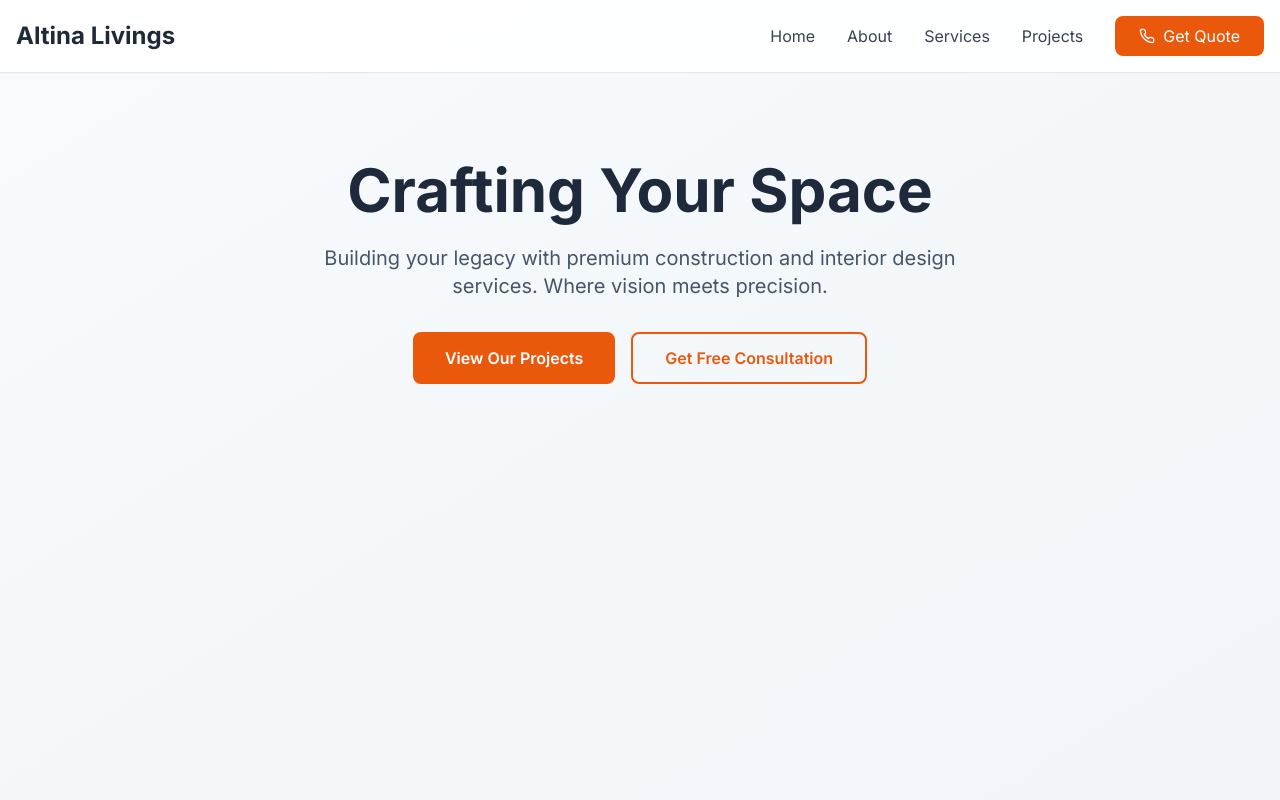
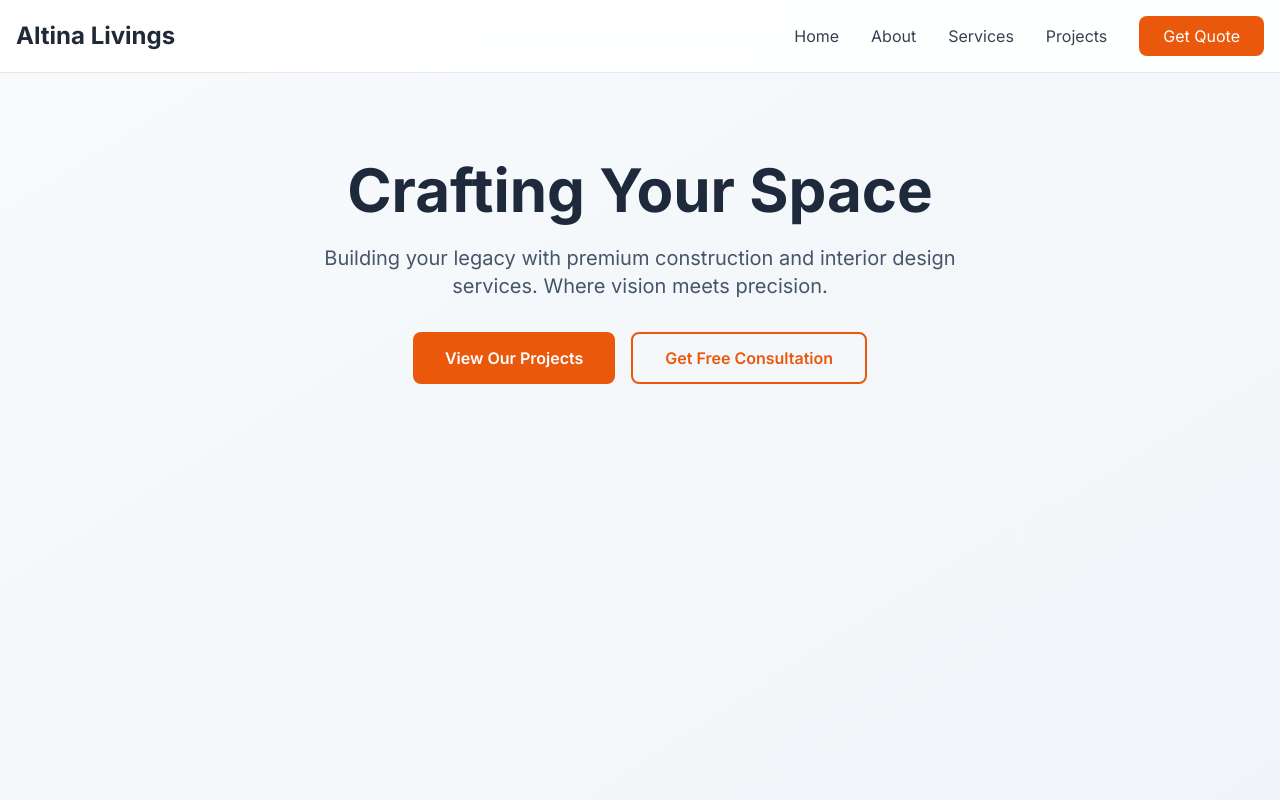
Before and after one commit to altinalivings/altina-livings, a Next.js app: page / in a window 1280 px wide. Shown: the top 800 px of the page. Built offline with nearby package versions, Linux system fonts and the light colour scheme.

Commit message:
Update Header.js

```diff
--- a/src/components/Header.js
+++ b/src/components/Header.js
@@ -1,7 +1,6 @@
 'use client'
 
 import { useState } from 'react'
-import { Phone, Menu, X } from 'lucide-react'
 
 export default function Header() {
   const [isMenuOpen, setIsMenuOpen] = useState(false)
@@ -19,15 +18,14 @@ export default function Header() {
             <a href="/about" className="text-gray-700 hover:text-orange-600 transition-colors">About</a>
             <a href="/services" className="text-gray-700 hover:text-orange-600 transition-colors">Services</a>
             <a href="/projects" className="text-gray-700 hover:text-orange-600 transition-colors">Projects</a>
-            <a href="/contact" className="bg-orange-600 text-white px-6 py-2 rounded-lg hover:bg-orange-700 transition-colors flex items-center gap-2">
-              <Phone size={16} />
+            <a href="/contact" className="bg-orange-600 text-white px-6 py-2 rounded-lg hover:bg-orange-700 transition-colors">
               Get Quote
             </a>
           </nav>
 
           {/* Mobile Menu Button */}
           <button className="md:hidden" onClick={() => setIsMenuOpen(!isMenuOpen)}>
-            {isMenuOpen ? <X size={24} /> : <Menu size={24} />}
+            ☰
           </button>
         </div>
 
@@ -39,8 +37,7 @@ export default function Header() {
               <a href="/about" className="text-gray-700 py-2">About</a>
               <a href="/services" className="text-gray-700 py-2">Services</a>
               <a href="/projects" className="text-gray-700 py-2">Projects</a>
-              <a href="/contact" className="bg-orange-600 text-white px-6 py-2 rounded-lg text-center flex items-center justify-center gap-2">
-                <Phone size={16} />
+              <a href="/contact" className="bg-orange-600 text-white px-6 py-2 rounded-lg text-center">
                 Get Quote
               </a>
             </div>
```
